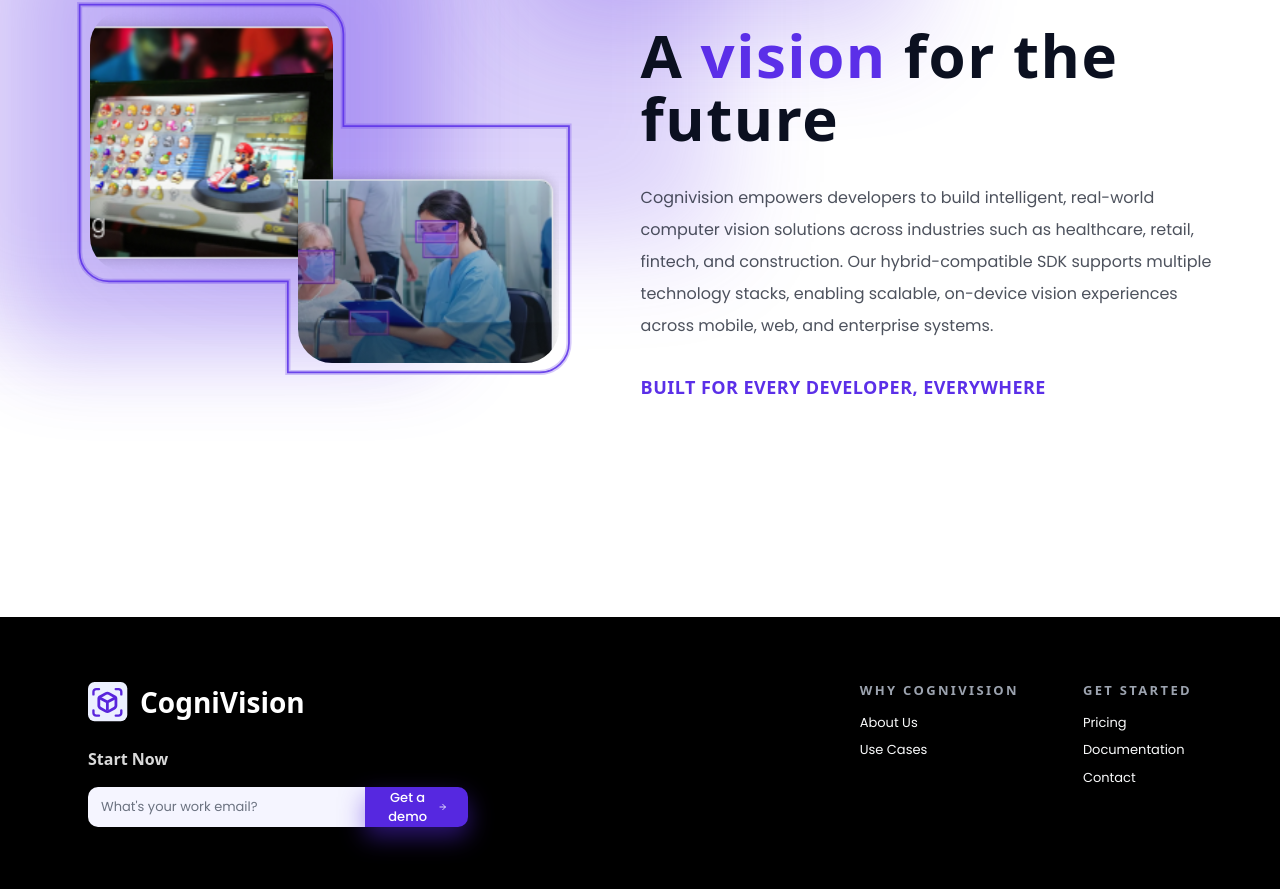
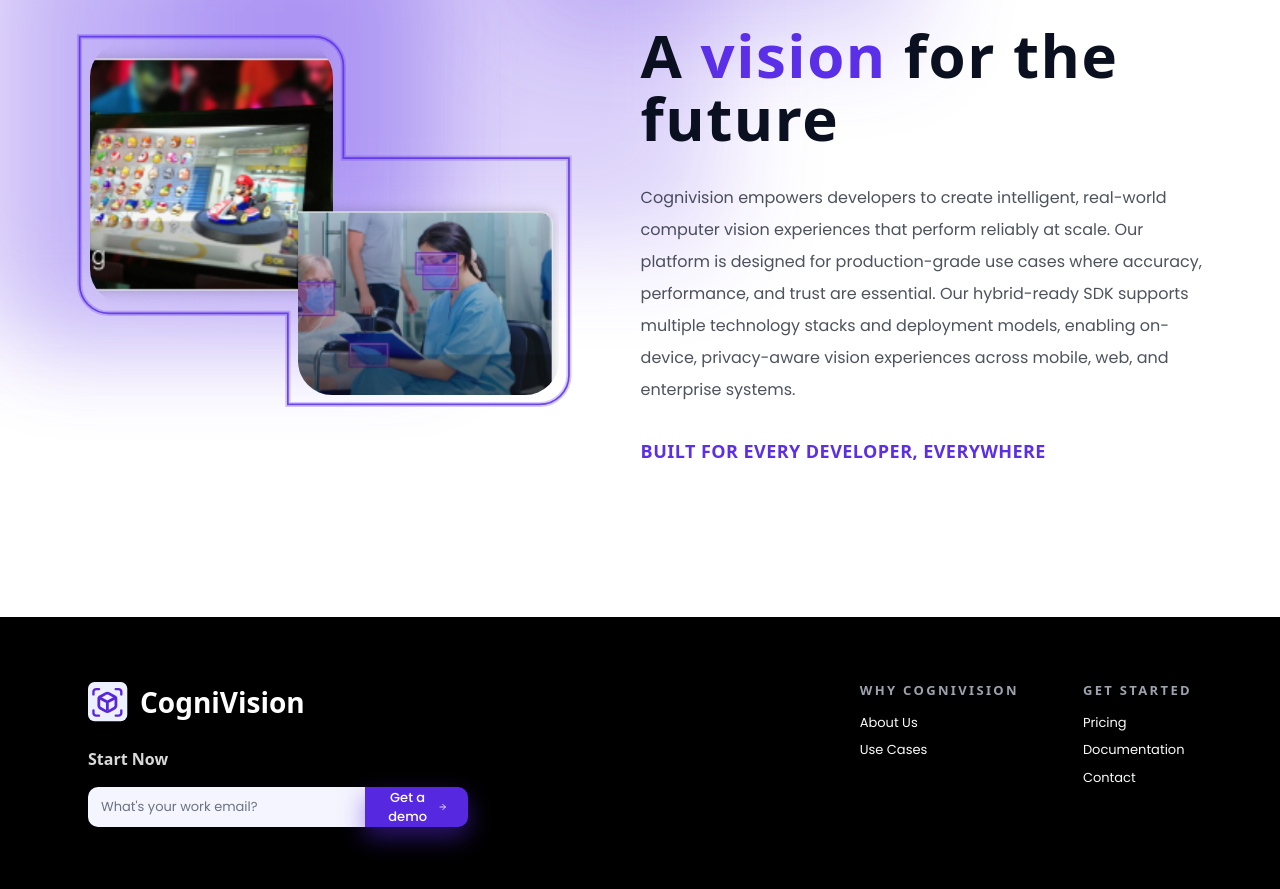
Before and after one commit to Cognivision-io/cognivision-web-platform-FE, a Next.js app: page /about-us in a window 1280 px wide. Shown: the part 1663-2552 px from the top of the page. Built offline with nearby package versions, Linux system fonts and the light colour scheme; no server answers.

Commit message:
refactor: update About and Landing sections with improved descriptions and new use cases

```diff
--- a/src/components/sections/about/AboutPageSectionVision.tsx
+++ b/src/components/sections/about/AboutPageSectionVision.tsx
@@ -45,11 +45,13 @@ export default function AboutPageSectionVision() {
             </h2>
 
             <p className="mt-8 text-[16px] leading-8 text-[#111827]/75">
-              Cognivision empowers developers to build intelligent, real-world
-              computer vision solutions across industries such as healthcare,
-              retail, fintech, and construction. Our hybrid-compatible SDK
-              supports multiple technology stacks, enabling scalable, on-device
-              vision experiences across mobile, web, and enterprise systems.
+              Cognivision empowers developers to create intelligent, real-world
+              computer vision experiences that perform reliably at scale. Our
+              platform is designed for production-grade use cases where
+              accuracy, performance, and trust are essential. Our hybrid-ready
+              SDK supports multiple technology stacks and deployment models,
+              enabling on-device, privacy-aware vision experiences across
+              mobile, web, and enterprise systems.
             </p>
 
             <div
--- a/src/components/sections/landing/LandingPageSectionAbout.tsx
+++ b/src/components/sections/landing/LandingPageSectionAbout.tsx
@@ -39,9 +39,9 @@ export default function LandingPageSectionAbout() {
             </h2>
 
             <p className="mt-8 text-[16px] leading-8 text-[#111827]/75">
-              Cognivision is a unified AR and computer vision SDK, enabling
-              developers to build native-grade, hybrid AR experiences quickly,
-              reliably, and at scale across industries.
+              Cognivision is a unified AR + computer vision SDK for building
+              native-grade hybrid AR—fast to integrate, reliable in production,
+              and scalable across industries.
             </p>
 
             <div className="mt-10">
--- a/src/components/sections/landing/LandingPageSectionContactUs.tsx
+++ b/src/components/sections/landing/LandingPageSectionContactUs.tsx
@@ -64,10 +64,10 @@ export default function LandingPageSectionContact() {
       message: getText("message"),
     };
 
-        if (!isValidEmail(payload.email)) {
-          CustomToast.error("Please enter a valid email address.");
-          return;
-        }
+    if (!isValidEmail(payload.email)) {
+      CustomToast.error("Please enter a valid email address.");
+      return;
+    }
 
     contactMutation.mutate(payload, {
       onSuccess: () => {
@@ -77,7 +77,7 @@ export default function LandingPageSectionContact() {
       onError: (error) => {
         const message = error?.response?.data?.message;
         CustomToast.error(
-          typeof message === "string" ? message : "Failed to send message"
+          typeof message === "string" ? message : "Failed to send message",
         );
       },
     });
@@ -137,15 +137,6 @@ export default function LandingPageSectionContact() {
                   </div>
                   <div className="text-[15px] text-white/90">
                     info@cognivision
-                  </div>
-                </div>
-
-                <div className="flex items-center gap-5">
-                  <div className="grid h-10 w-10 place-items-center rounded-full bg-white/10">
-                    <Globe className="h-5 w-5 text-white" />
-                  </div>
-                  <div className="text-[15px] text-white/90">
-                    www.cognivision
                   </div>
                 </div>
               </div>
--- a/src/components/sections/landing/LandingPageSectionUpcomingUseCases.tsx
+++ b/src/components/sections/landing/LandingPageSectionUpcomingUseCases.tsx
@@ -16,10 +16,26 @@ type UseCaseCard = {
 
 const CARDS: UseCaseCard[] = [
   {
+    title: "Playing Games",
+    description:
+      "Build next-gen games that react to real-world environments using object detection, tracking, and spatial AR.",
+    image: "/Hero10.svg",
+    hrefTry: "/register",
+    hrefExplore: "/solutions",
+  },
+  {
     title: "Collaborative Spatial Workflows",
     description:
-      "Enable real-time, shared AR experiences that allow distributed teams to visualize, annotate, and interact with spatial data as if co-located. ",
+    "Enable real-time, shared AR experiences that allow distributed teams to visualize, annotate, and interact with spatial data as if co-located. ",
     image: "/Hero8.svg",
+    hrefTry: "/register",
+    hrefExplore: "/solutions",
+  },
+  {
+    title: "Digital Fashion & Virtual Assets",
+    description:
+      "Support virtual apparel and digital assets with real-time body tracking and spatial alignment for seamless try-ons.",
+    image: "/Hero13.svg",
     hrefTry: "/register",
     hrefExplore: "/solutions",
   },
@@ -28,14 +44,6 @@ const CARDS: UseCaseCard[] = [
     description:
       "Deliver immersive virtual and AR concerts with real-time environment understanding and spatial anchoring.",
     image: "/Hero9.svg",
-    hrefTry: "/register",
-    hrefExplore: "/solutions",
-  },
-  {
-    title: "Playing Games",
-    description:
-      "Build next-gen games that react to real-world environments using object detection, tracking, and spatial AR.",
-    image: "/Hero10.svg",
     hrefTry: "/register",
     hrefExplore: "/solutions",
   },
@@ -52,14 +60,6 @@ const CARDS: UseCaseCard[] = [
     description:
       "Augment physical and digital art with spatial storytelling, object recognition, and immersive overlays. ",
     image: "/Hero12.svg",
-    hrefTry: "/register",
-    hrefExplore: "/solutions",
-  },
-  {
-    title: "Digital Fashion & Virtual Assets",
-    description:
-      "Support virtual apparel and digital assets with real-time body tracking and spatial alignment for seamless try-ons.",
-    image: "/Hero13.svg",
     hrefTry: "/register",
     hrefExplore: "/solutions",
   },
@@ -90,25 +90,6 @@ function UseCaseCard({ card }: { card: UseCaseCard }) {
         <p className="mt-2 text-[13.5px] leading-6 text-[#111827]/70">
           {card.description}
         </p>
-      </div>
-
-      {/* Buttons */}
-      <div className="mt-5 flex items-center gap-3">
-        <Link
-          href={card.hrefTry || "/register"}
-          className="inline-flex h-[34px] items-center justify-center rounded-sm px-4 text-[13px] font-semibold text-white shadow-[0_10px_18px_rgba(91,47,232,0.20)]"
-          style={{ backgroundColor: PURPLE }}
-        >
-          Try now
-        </Link>
-
-        <Link
-          href={card.hrefExplore || "/solutions"}
-          className="inline-flex h-[34px] items-center justify-center rounded-sm border px-4 text-[13px] font-semibold text-[#0b1020] hover:bg-black/[0.03]"
-          style={{ borderColor: "rgba(91,47,232,0.35)" }}
-        >
-          Explore now
-        </Link>
       </div>
     </div>
   );
```
